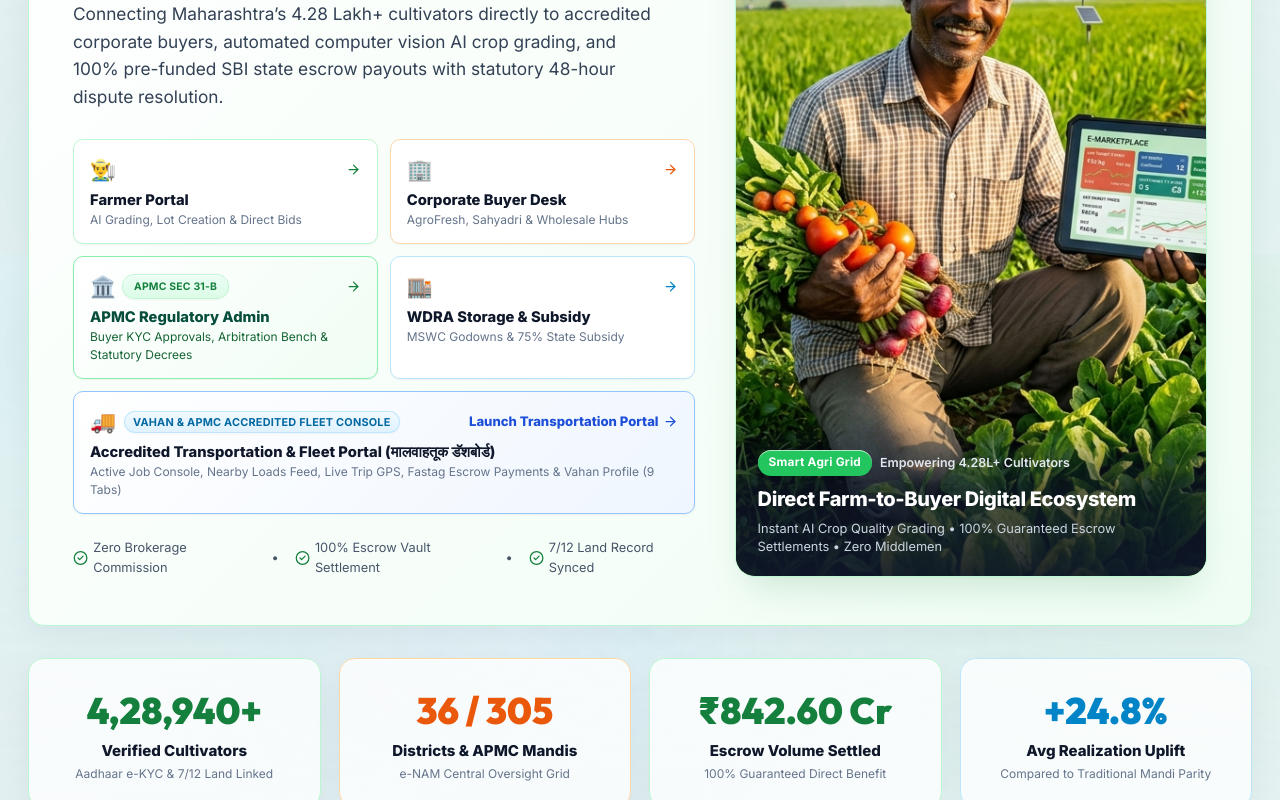
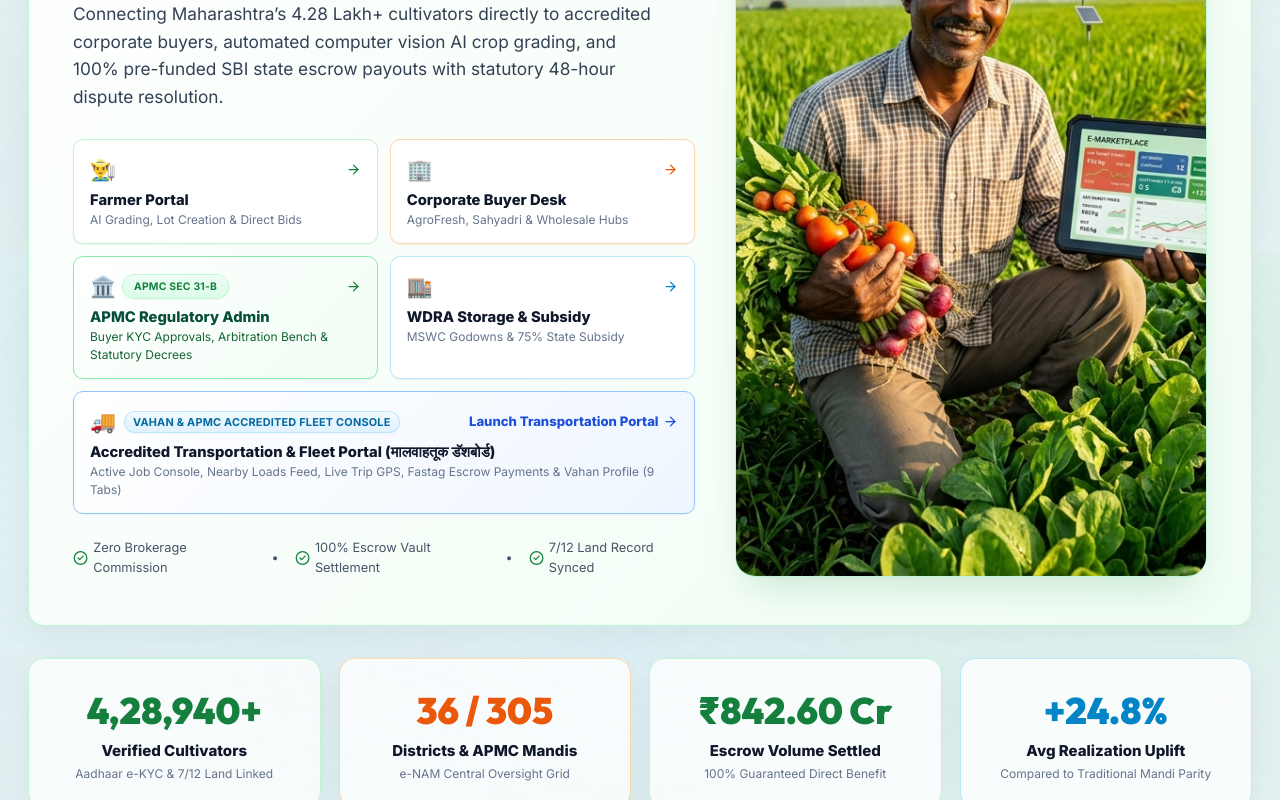
Before and after one commit to kumaragururaju2007/AgriConnect, a React (Vite) app: page / in a window 1280 px wide. Shown: the part 546-1346 px from the top of the page. Built offline with nearby package versions, Linux system fonts and the light colour scheme; no server answers; the HTML template or start-up script is replaced by a standard one.

Commit message:
fix(landing): display clean photo with no text overlays in hero section

```diff
--- a/src/screens/Step01Landing.jsx
+++ b/src/screens/Step01Landing.jsx
@@ -300,7 +300,7 @@ export default function Step01Landing({ setStep, setTerminal, setRole, openAdmin
             </div>
           </div>
 
-          {/* Right Hero: Agriculture Marketplace Photo Banner */}
+          {/* Right Hero: Agriculture Marketplace Photo */}
           <div style={{
             position: 'relative',
             borderRadius: 20,
@@ -308,47 +308,19 @@ export default function Step01Landing({ setStep, setTerminal, setRole, openAdmin
             border: '1px solid #bbf7d0',
             boxShadow: '0 20px 40px -15px rgba(21, 128, 61, 0.22)',
             height: '100%',
-            minHeight: 400,
-            display: 'flex',
-            flexDirection: 'column',
-            justifyContent: 'flex-end',
+            minHeight: 420,
             background: '#f0fdf4'
           }}>
             <img
               src={heroFarmingPhoto}
               alt="Smart Agriculture and Direct Farmer Trading"
               style={{
-                position: 'absolute',
-                top: 0,
-                left: 0,
                 width: '100%',
                 height: '100%',
                 objectFit: 'cover',
                 display: 'block'
               }}
             />
-            <div style={{
-              position: 'relative',
-              zIndex: 2,
-              background: 'linear-gradient(to top, rgba(15, 23, 42, 0.92) 0%, rgba(15, 23, 42, 0.65) 55%, transparent 100%)',
-              padding: '28px 22px 20px 22px',
-              color: '#ffffff'
-            }}>
-              <div style={{ display: 'flex', alignItems: 'center', gap: 8, marginBottom: 8, flexWrap: 'wrap' }}>
-                <span className="badge badge-green" style={{ fontSize: '0.74rem', background: '#22c55e', color: '#ffffff', border: 'none', fontWeight: 700 }}>
-                  Smart Agri Grid
-                </span>
-                <span style={{ fontSize: '0.78rem', color: '#e2e8f0', fontWeight: 600 }}>
-                  Empowering 4.28L+ Cultivators
-                </span>
-              </div>
-              <div style={{ fontSize: '1.25rem', fontWeight: 800, color: '#ffffff', letterSpacing: '-0.02em', marginBottom: 6 }}>
-                Direct Farm-to-Buyer Digital Ecosystem
-              </div>
-              <div style={{ fontSize: '0.8rem', color: '#cbd5e1', lineHeight: 1.4 }}>
-                Instant AI Crop Quality Grading • 100% Guaranteed Escrow Settlements • Zero Middlemen
-              </div>
-            </div>
           </div>
 
         </div>
```
